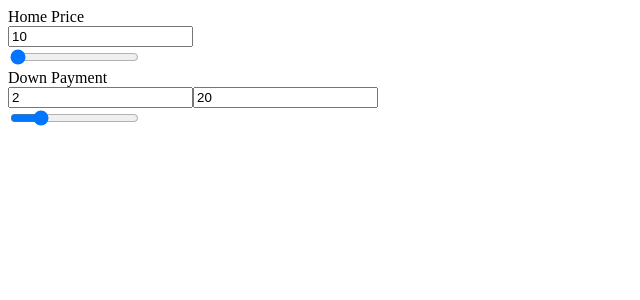
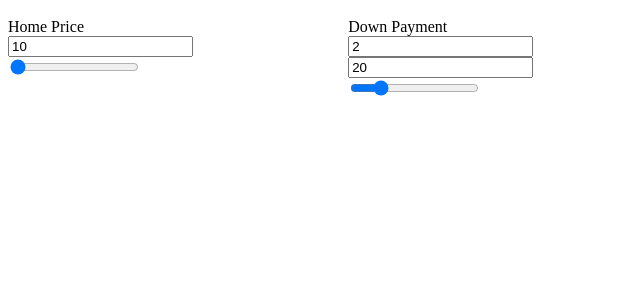
Before and after one commit to fRiend-hrsf124/costHomeOwnership-service, a React app: page / in a window 1280 px wide. Shown: the top 300 px of the page, without its empty margins (0-640 px from the left). Built offline with nearby package versions, Linux system fonts and the light colour scheme; no server answers.

Commit message:
Add CostInputs page layout

```diff
--- a/client/App.jsx
+++ b/client/App.jsx
@@ -1,8 +1,13 @@
 /* eslint-disable import/extensions */
 /* eslint-disable no-console */
 import React from 'react';
+import styled from 'styled-components';
 import axios from 'axios';
 import CostInputs from './components/CostInputs.jsx';
+
+const Container = styled.div`
+  max-width: 667px;
+`;
 
 class App extends React.Component {
   constructor(props) {
@@ -80,10 +85,12 @@ class App extends React.Component {
 
   handleCostSubmit(cost) {
     this.setState({ cost });
+    this.getRates();
   }
 
   handleDownPaySubmit(downPay) {
     this.setState({ downPay });
+    this.getRates();
   }
 
   render() {
@@ -99,7 +106,7 @@ class App extends React.Component {
       redfinCostEstimate,
     } = this.state;
     return (
-      <div>
+      <Container>
         <CostInputs
           key={cost * downPay}
           cost={cost}
@@ -108,7 +115,7 @@ class App extends React.Component {
           handleDownPaySubmit={this.handleDownPaySubmit}
           redfinCostEstimate={redfinCostEstimate}
         />
-      </div>
+      </Container>
     );
   }
 }
--- a/client/components/CostInputs.jsx
+++ b/client/components/CostInputs.jsx
@@ -1,7 +1,21 @@
 /* eslint-disable import/extensions */
 import React from 'react';
+import styled from 'styled-components';
 import HomePrice from './CostInputHomePrice.jsx';
 import DownPayment from './CostInputDownPayment.jsx';
+
+const Container = styled.div`
+  display: flex;
+  flex-wrap: wrap;
+  justify-content: space-between;
+  padding-bottom: 24px;
+`;
+
+const SubContainer = styled.div`
+  width: 49%;
+  flex-basis: 49%;
+  margin-top: 10px;
+`;
 
 const CostInputs = (props) => {
   const {
@@ -13,18 +27,22 @@ const CostInputs = (props) => {
   } = props;
 
   return (
-    <div>
+    <Container>
+      <SubContainer>
         <HomePrice
           cost={cost}
           handleCostSubmit={handleCostSubmit}
           redfinCostEstimate={redfinCostEstimate}
         />
+      </SubContainer>
+      <SubContainer>
         <DownPayment
           cost={cost}
           downPay={downPay}
           handleDownPaySubmit={handleDownPaySubmit}
         />
-    </div>
+      </SubContainer>
+    </Container>
   );
 };
 
--- a/package.json
+++ b/package.json
@@ -14,7 +14,8 @@
     "lint": "eslint --ext .js,.jsx .",
     "seed:dev": "node database/seed.js",
     "build:dev": "webpack -d -w --config webpack.config.js",
-    "start:dev": "nodemon --inspect server/server.js"
+    "start:debug": "nodemon --inspect server/server.js",
+    "start:dev": "nodemon server/server.js"
   },
   "dependencies": {
     "axios": "^0.19.0",
```
Also changed, not shown: .babelrc. Lines whose indentation alone changed are shown as unchanged.
